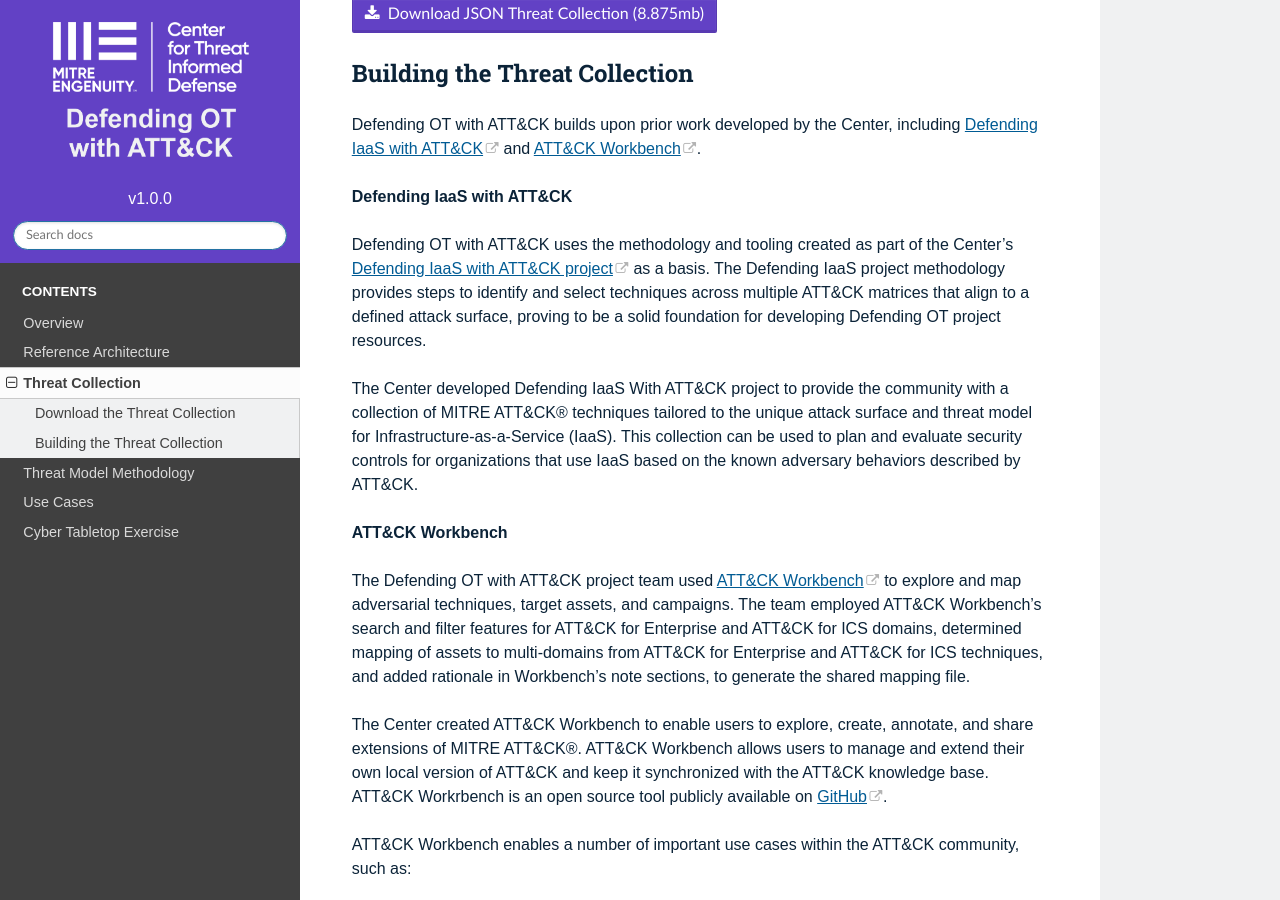
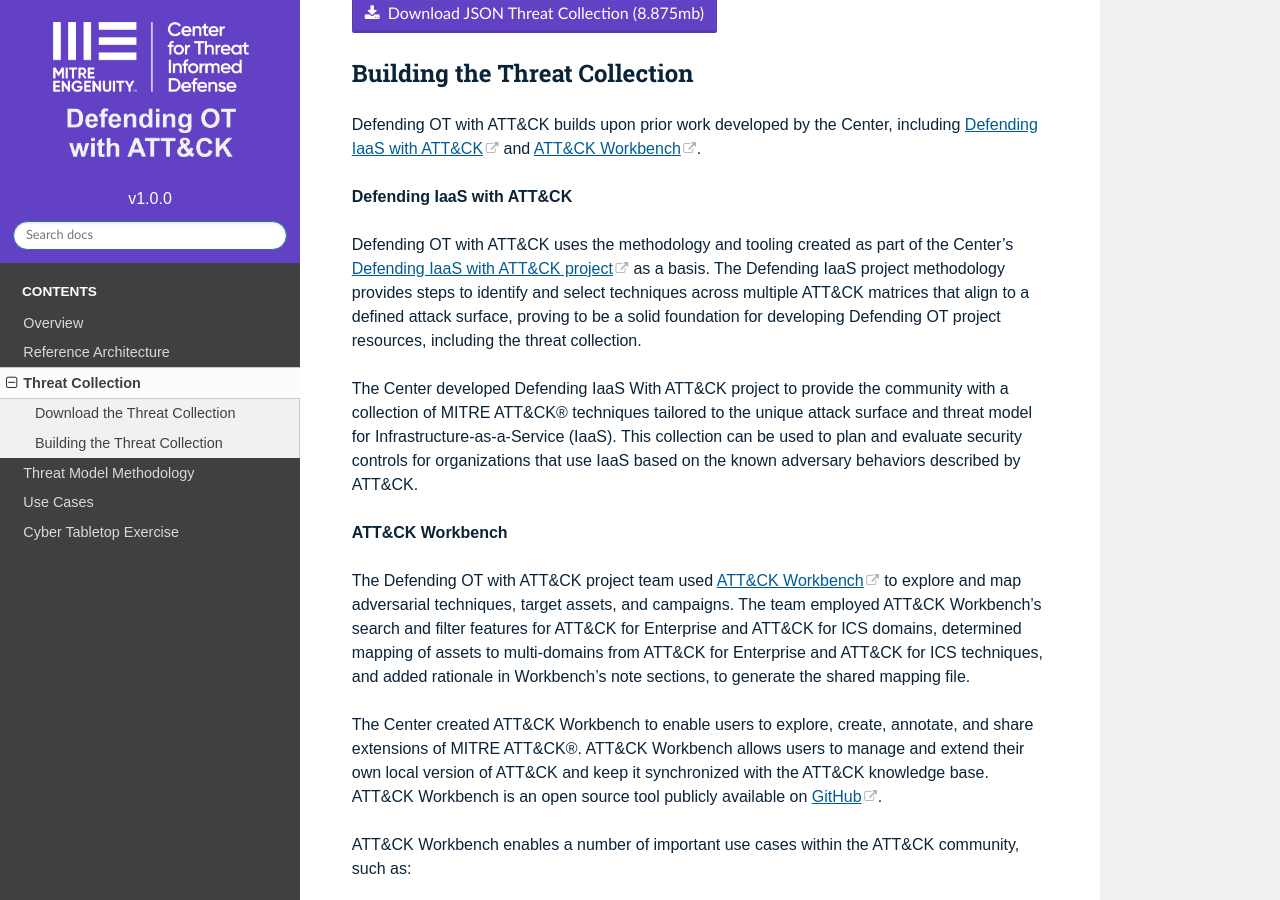
Before and after one commit to center-for-threat-informed-defense/defending-ot-with-attack, a Sphinx documentation site: the page built from docs/collection.rst, in a window 1280 px wide and 900 px high, scrolled down 719 px. Built offline with Sphinx 7.4.7 and the Read the Docs theme 2.0.0, drawn with Linux system fonts in a browser that asks for light colours.

Commit message:
Fixing typos

```diff
--- a/docs/architecture.rst
+++ b/docs/architecture.rst
@@ -53,7 +53,7 @@ taken when defining the Defending OT with ATT&CK's architecture assets:
 .. image:: ./_static/assets.png
 
 The below table provides descriptions for each of the 21 identified Defending OT with ATT&CK Architecture Assets. All assets can be mapped to
-ATT&CK for Enterprise's platforms and/or ATT&CK for ICS' assets. There are nine assets where ATT&CK for ENterprise and ATT&CK for ICS overlap:
+ATT&CK for Enterprise's platforms and/or ATT&CK for ICS' assets. There are nine assets where ATT&CK for Enterprise and ATT&CK for ICS overlap:
 
 * Control Server
 * Human-Machine Interface (HMI)
--- a/docs/collection.rst
+++ b/docs/collection.rst
@@ -55,7 +55,8 @@ Defending OT with ATT&CK builds upon prior work developed by the Center, includi
 Defending OT with ATT&CK uses the methodology and tooling created as part of the Center's
 `Defending IaaS with ATT&CK project <https://center-for-threat-informed-defense.github.io/defending-iaas-with-attack/>`_ as a basis. The Defending IaaS project methodology provides
 steps to identify and select techniques across multiple ATT&CK matrices that align to a defined
-attack surface, proving to be a solid foundation for developing Defending OT project resources.
+attack surface, proving to be a solid foundation for developing Defending OT project resources,
+including the threat collection.
 
 The Center developed Defending IaaS With ATT&CK project to provide the community with a
 collection of MITRE ATT&CK® techniques tailored to the unique attack surface and threat model
@@ -72,7 +73,7 @@ rationale in Workbench's note sections, to generate the shared mapping file.
 
 The Center created ATT&CK Workbench to enable users to explore, create, annotate, and share
 extensions of MITRE ATT&CK®. ATT&CK Workbench allows users to manage and extend their own
-local version of ATT&CK and keep it synchronized with the ATT&CK knowledge base. ATT&CK Workrbench
+local version of ATT&CK and keep it synchronized with the ATT&CK knowledge base. ATT&CK Workbench
 is an open source tool publicly available on `GitHub <https://github.com/center-for-threat-informed-defense/attack-workbench-frontend>`_.
 
 ATT&CK Workbench enables a number of important use cases within the ATT&CK community, such as:
--- a/docs/index.rst
+++ b/docs/index.rst
@@ -12,7 +12,7 @@ This project is created and maintained by `MITRE Engenuity Center for Threat-Inf
 and is funded by our research participants, in futherance of our mission to advance the state
 of the art and the state of the practice in threat-informed defense globally. This work builds upon the
 Center's `Defending IaaS with ATT&CK <https://mitre-engenuity.org/cybersecurity/center-for-threat-informed-defense/our-work/defending-iaas-with-attack/>`_ project by
-by using the methodology and tooling created under that project as a basis, and provides another collection
+using the methodology and tooling created under that project as a basis, and provides another collection
 of resources cyber defenders can use to understand and make threat-informed decisions for techniques that
 could be used within an IT/OT hybrid architecture and environment.
 
--- a/docs/use cases.rst
+++ b/docs/use cases.rst
@@ -51,7 +51,7 @@ Defending OT with ATT&CK enables the following essential capabilities:
      including red teaming and penetration testing, to effectively evaluate real-world
      risks across the attack surface.
 
-**Improved Security Architecture and Operations**
+**Security Architecture and Operations**
      Users can use the mapped information to more easily identify security control gaps
      to protect systems and environments from threats, develop detections for adversary
      activity, and plan appropriate response activities across their IT/OT environment.
```
